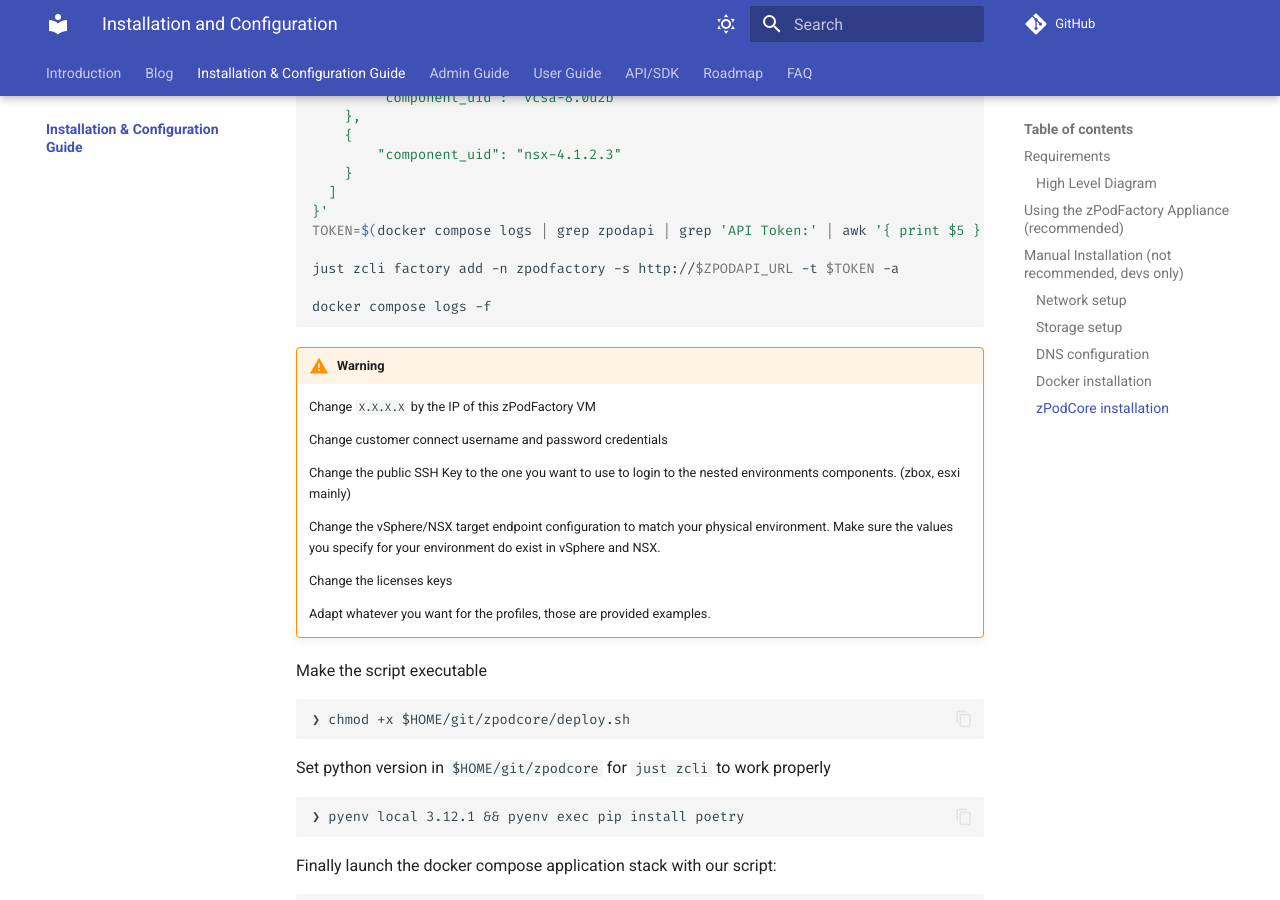
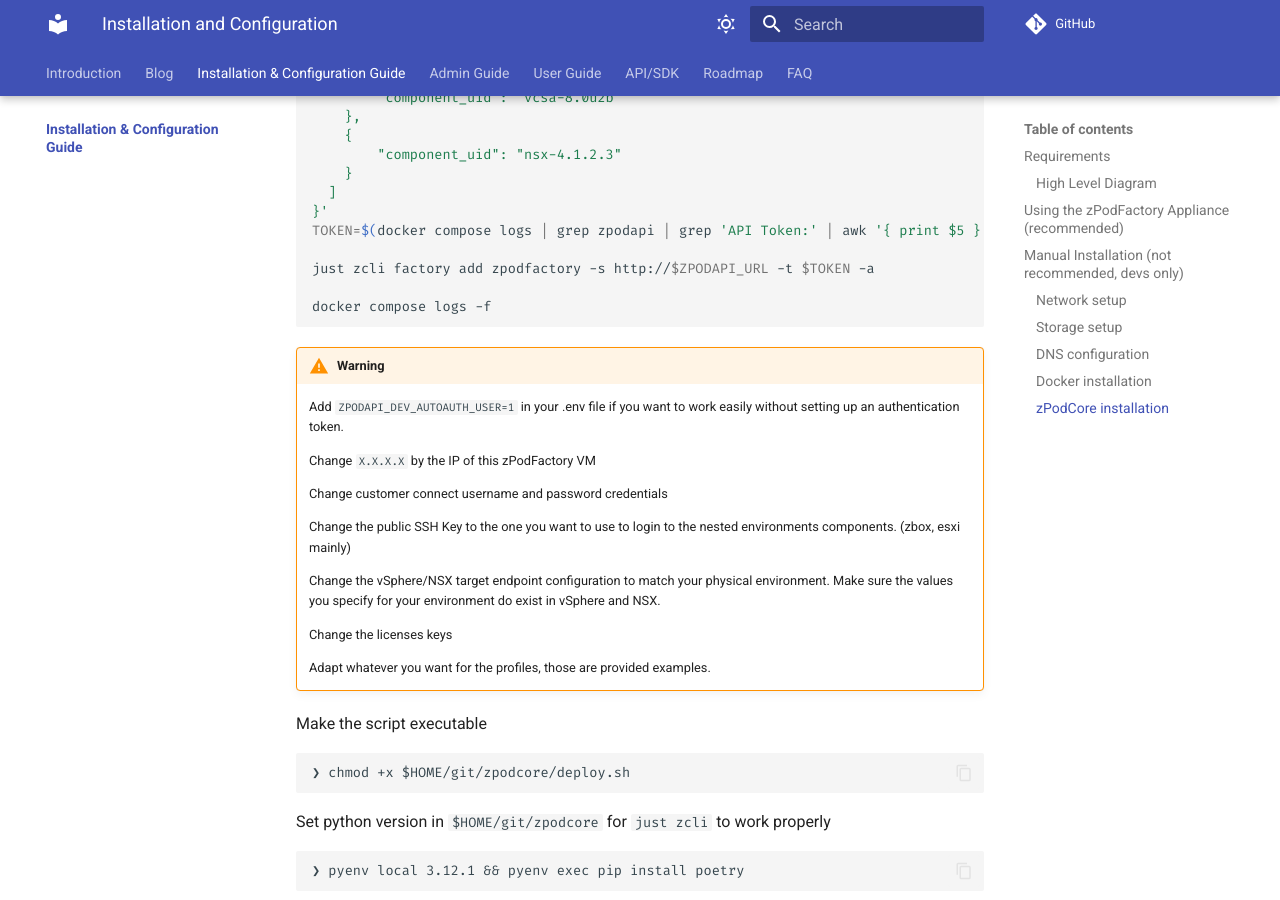
Before and after one commit to zPodFactory/zpodfactory.github.io, an MkDocs documentation site: the page built from docs/guide/install/index.md, in a window 1280 px wide and 900 px high, scrolled down 18343 px. Built offline with MkDocs 1.6.1 and Material for MkDocs 9.7.7, drawn with Linux system fonts in a browser that asks for light colours.

Commit message:
documentation fixes
Signed-off-by: Timo Sugliani <timo.sugliani@gmail.com>

````diff
--- a/docs/guide/install/index.md
+++ b/docs/guide/install/index.md
@@ -855,12 +855,14 @@
 }'
 TOKEN=$(docker compose logs | grep zpodapi | grep 'API Token:' | awk '{ print $5 }')
 
-just zcli factory add -n zpodfactory -s http://$ZPODAPI_URL -t $TOKEN -a
+just zcli factory add zpodfactory -s http://$ZPODAPI_URL -t $TOKEN -a
 
 docker compose logs -f
 ```
 
 !!!warning
+
+    Add `ZPODAPI_DEV_AUTOAUTH_USER=1` in your .env file if you want to work easily without setting up an authentication token.
 
     Change `X.X.X.X` by the IP of this zPodFactory VM
 
````
